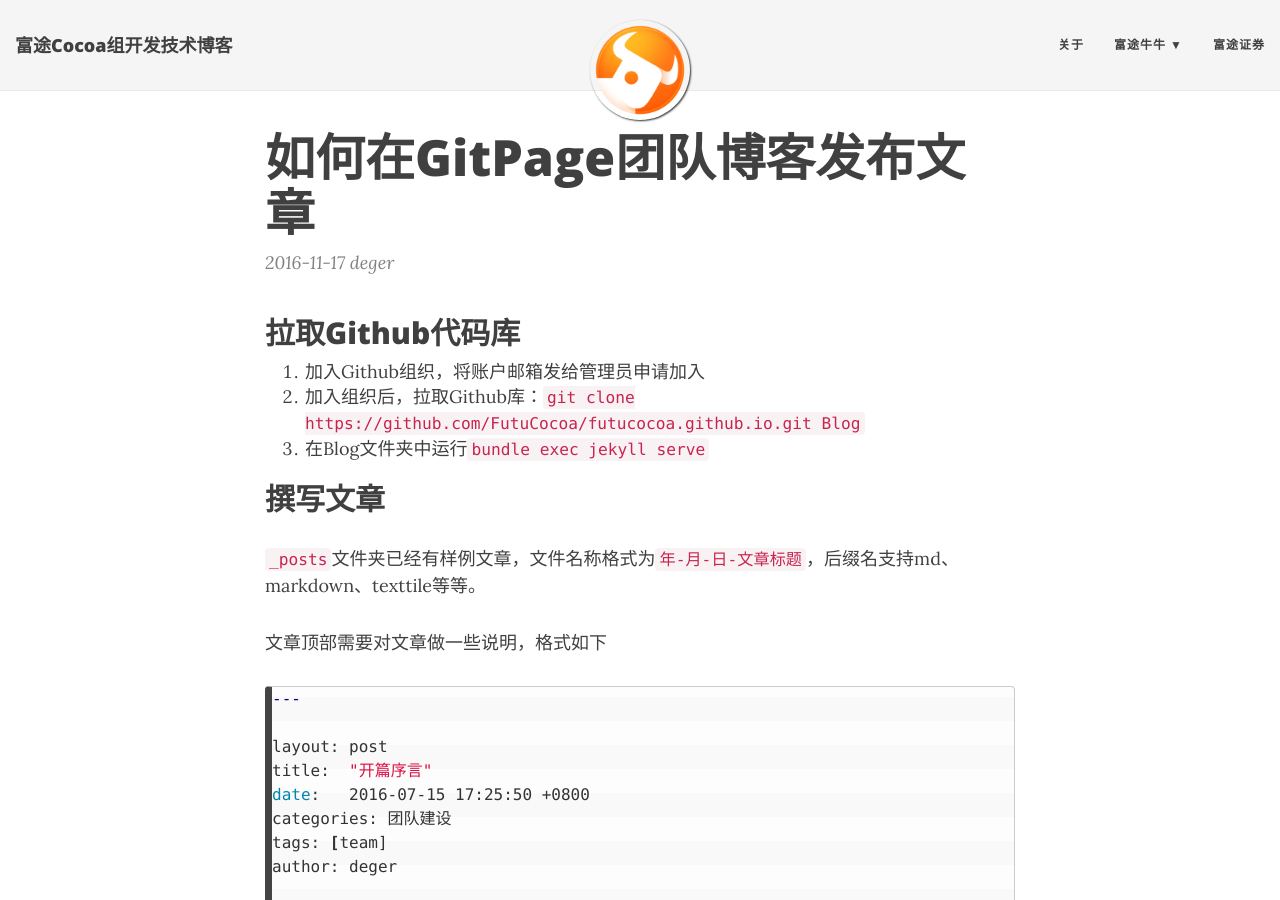
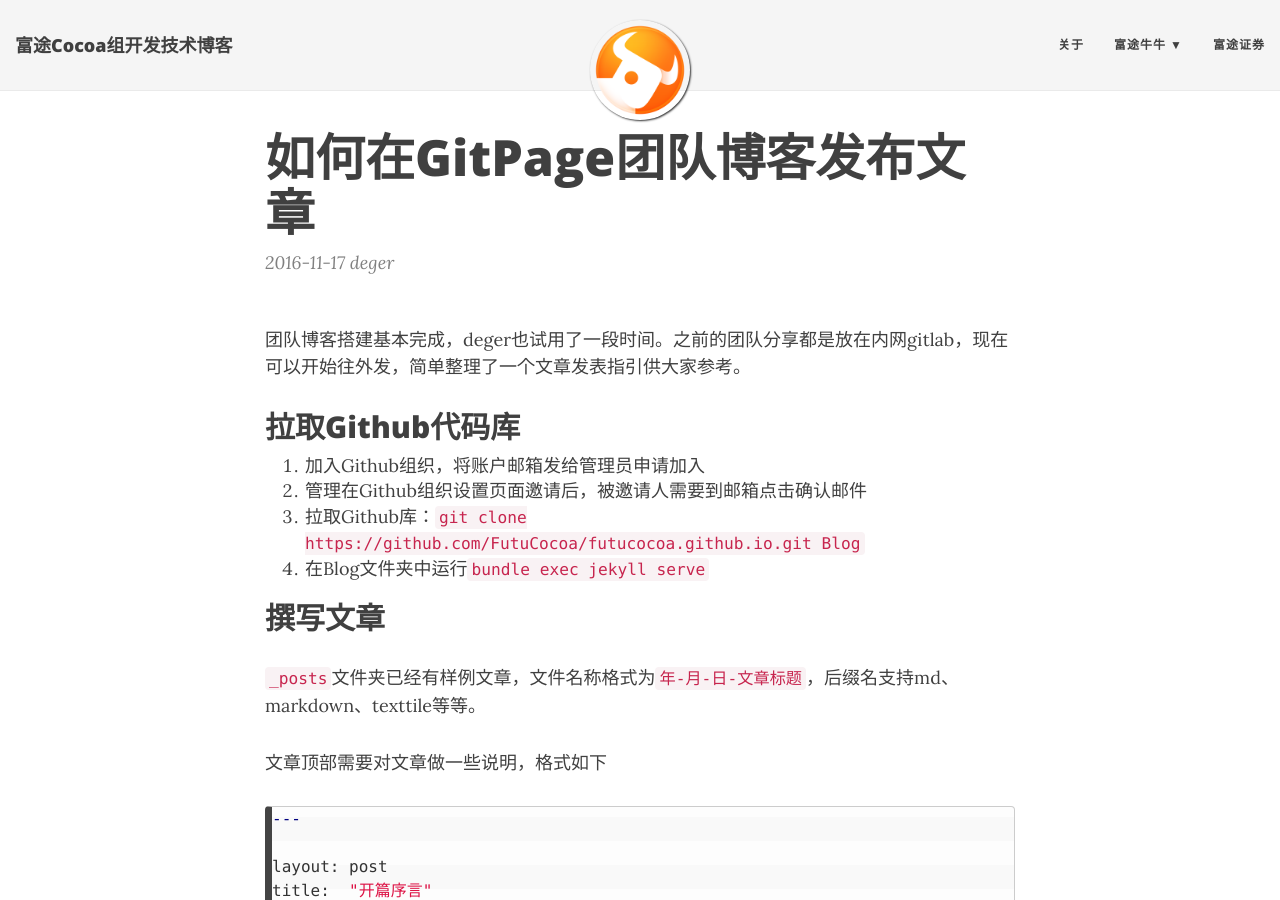
Before and after one commit to FuhuaWei/futucocoa.github.io, a Jekyll site: the page built from _posts/2016-11-17-ContributeToBlog.md, in a window 1280 px wide and 900 px high. Built offline with Jekyll 4.4.1, drawn with Linux system fonts in a browser that asks for light colours; nearby versions of some CDN libraries.

Commit message:
[improve]优化文章发表指引

```diff
--- a/_posts/2016-11-17-ContributeToBlog.md
+++ b/_posts/2016-11-17-ContributeToBlog.md
@@ -7,13 +7,14 @@
 
 ---
 
-
+团队博客搭建基本完成，deger也试用了一段时间。之前的团队分享都是放在内网gitlab，现在可以开始往外发，简单整理了一个文章发表指引供大家参考。
 
 ## 拉取Github代码库
 
 1. 加入Github组织，将账户邮箱发给管理员申请加入
-2. 加入组织后，拉取Github库：`git clone https://github.com/FutuCocoa/futucocoa.github.io.git Blog`
-3. 在Blog文件夹中运行`bundle exec jekyll serve`
+2. 管理在Github组织设置页面邀请后，被邀请人需要到邮箱点击确认邮件
+3. 拉取Github库：`git clone https://github.com/FutuCocoa/futucocoa.github.io.git Blog`
+4. 在Blog文件夹中运行`bundle exec jekyll serve`
 
 ## 撰写文章
 
```
